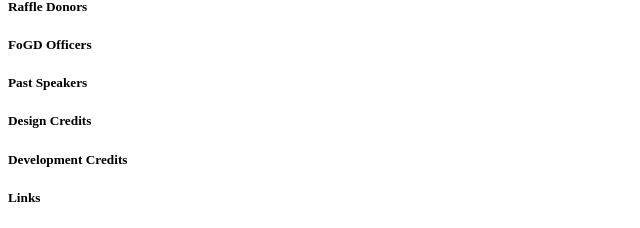
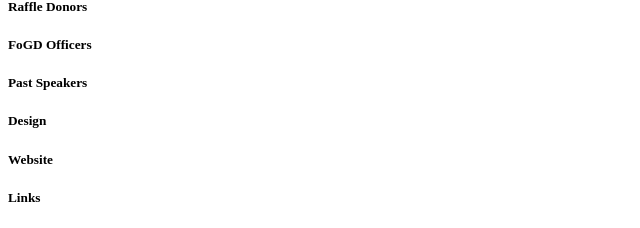
Before and after one commit to PSUGraphicDesign/be-honest-kirby, a PHP site: template site/templates/event.php in a window 1280 px wide. Shown: the part 640-868 px from the top of the page, without its empty margins (0-640 px from the left). Run offline with PHP 8.4, Linux system fonts and the light colour scheme; the template is opened without the code that fills it, so the values that code supplies are empty; some libraries are stand-ins or nearby versions; some web fonts are replaced.

Commit message:
Footer title changes

```diff
--- a/site/snippets/footer.php
+++ b/site/snippets/footer.php
@@ -23,11 +23,11 @@
             <?= $site->footer_past_speakers()->kirbytext() ?>
           </div>
           <div class="column sixth design-credits tablet-third mobile-half">
-            <h5><span>Design Credits</span></h5>
+            <h5><span>Design</span></h5>
             <?= $site->footer_design_credits()->kirbytext() ?>
           </div>
           <div class="column sixth development-credits tablet-third mobile-half">
-            <h5><span>Development Credits</span></h5>
+            <h5><span>Website</span></h5>
             <?= $site->footer_development_credits()->kirbytext() ?>
           </div>
           <div class="column sixth misc tablet-third mobile-half">
```
